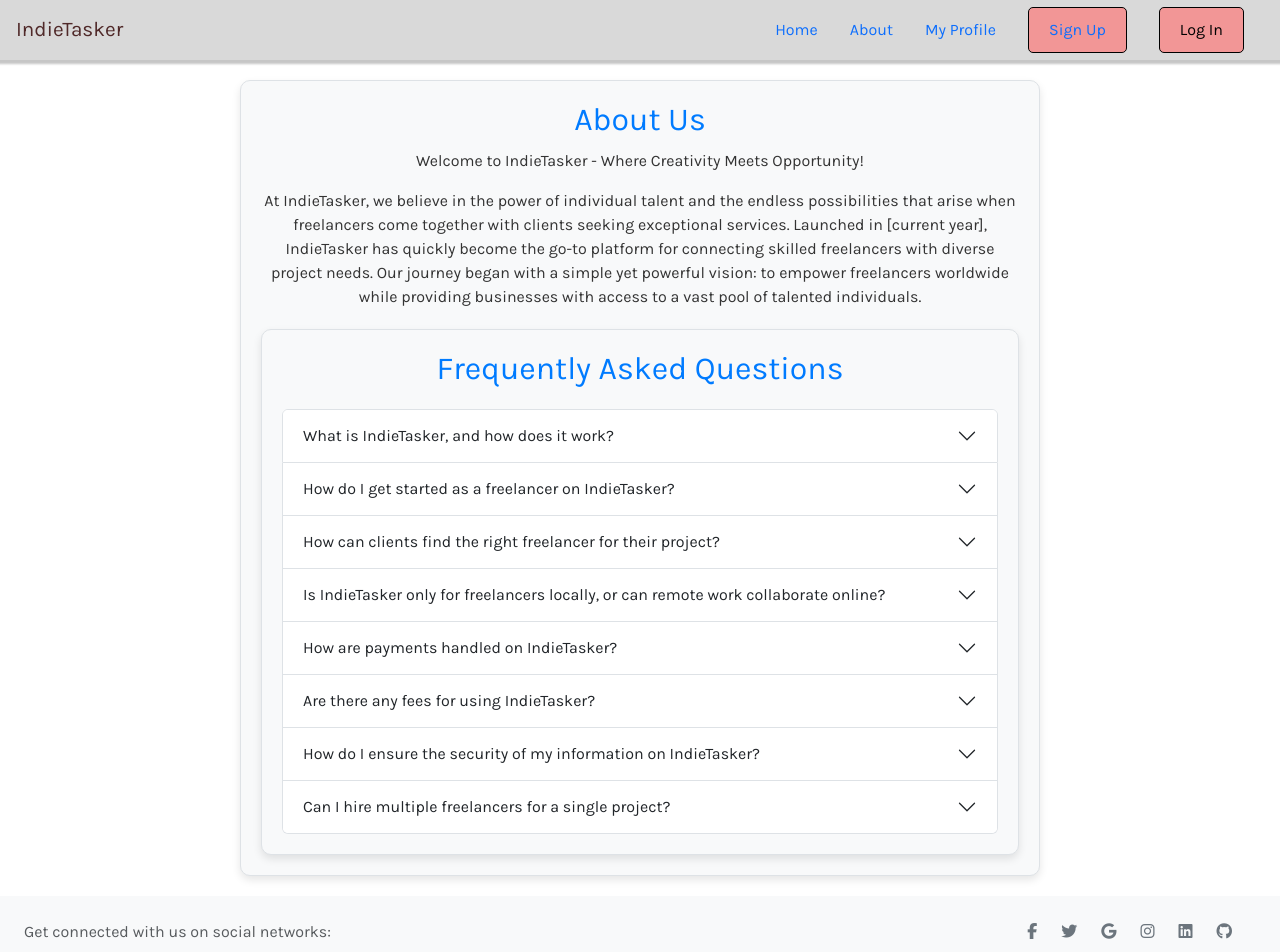
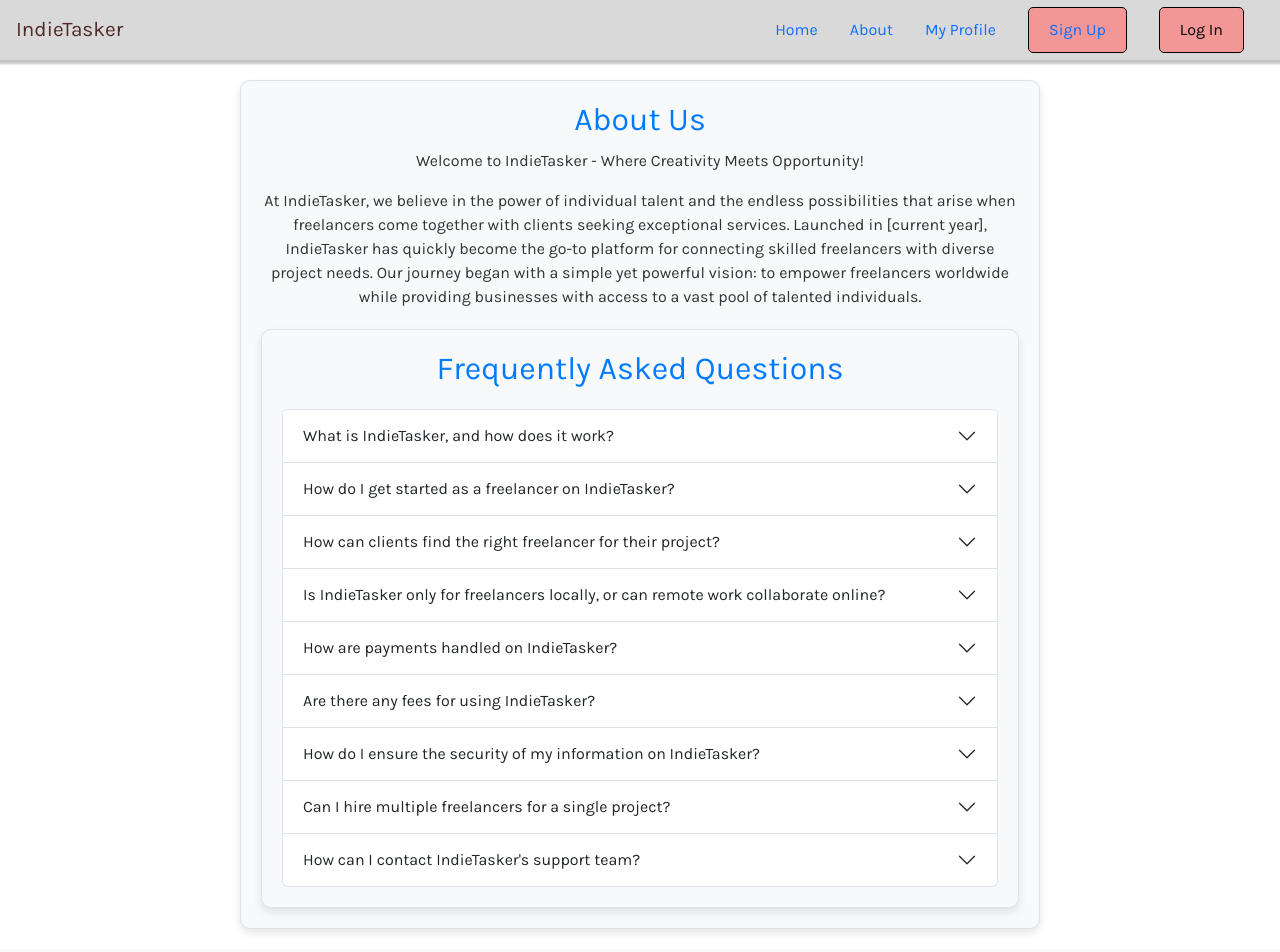
Before and after one commit to Moh-Zaman/IndieTasker, a React (Vite) app: page /about in a window 1280 px wide. Shown: the top 952 px of the page. Built offline with nearby package versions, Linux system fonts and the light colour scheme.

Commit message:
added one last FAQ for Contact Us

```diff
--- a/src/components/FAQ/FAQ.jsx
+++ b/src/components/FAQ/FAQ.jsx
@@ -54,6 +54,12 @@ function FAQ() {
           This is currently not possible but we are aim to add this feature in the future.
           </Accordion.Body>
         </Accordion.Item>
+        <Accordion.Item eventKey="8">
+          <Accordion.Header>How can I contact IndieTasker's support team?</Accordion.Header>
+          <Accordion.Body>
+          For any questions or issues, feel free to reach out to our support team through the contact form on the website. We are dedicated to providing timely assistance and ensuring a positive experience for both freelancers and clients.
+          </Accordion.Body>
+        </Accordion.Item>
       </Accordion>
     </div>
   );
```
